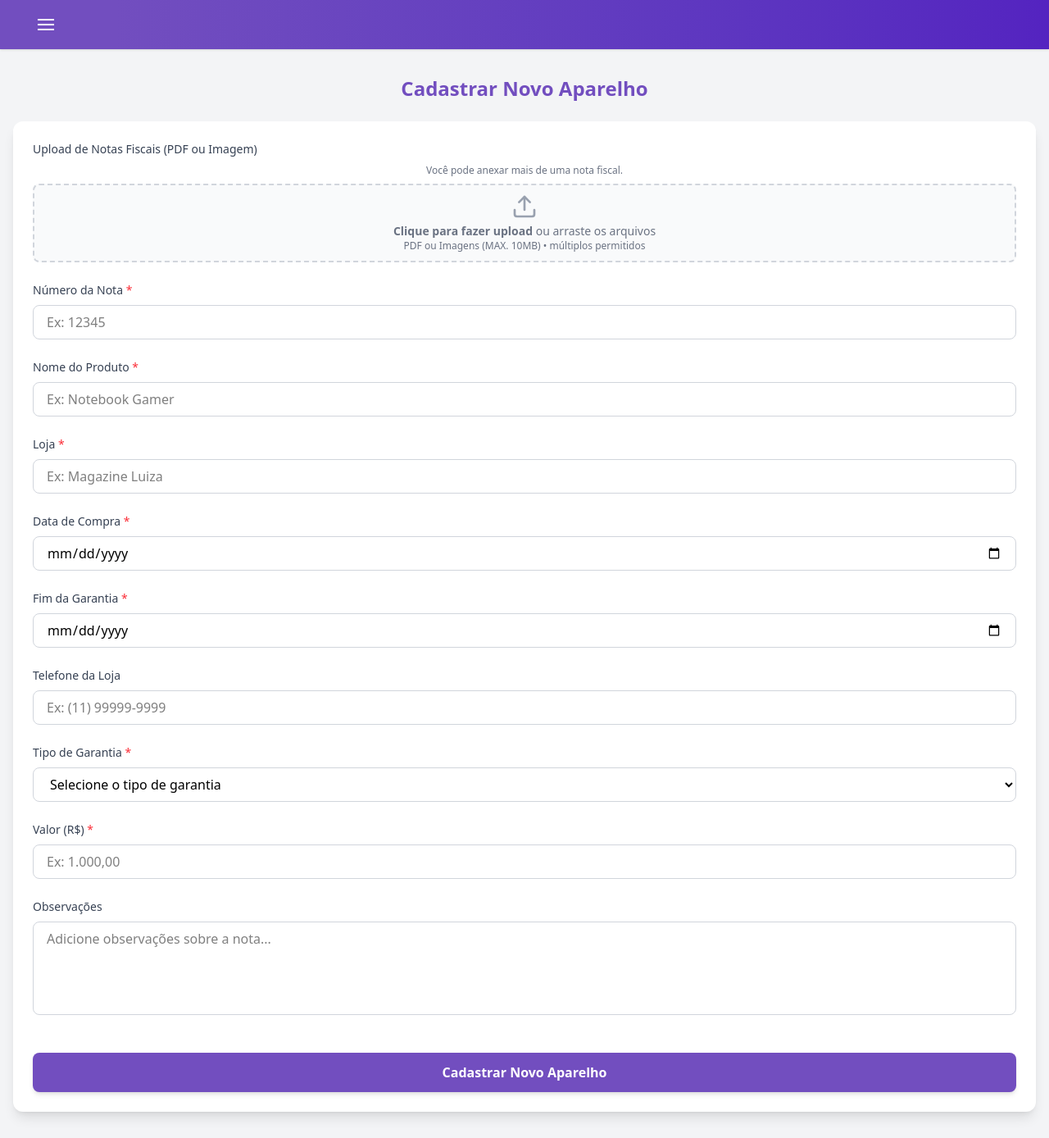
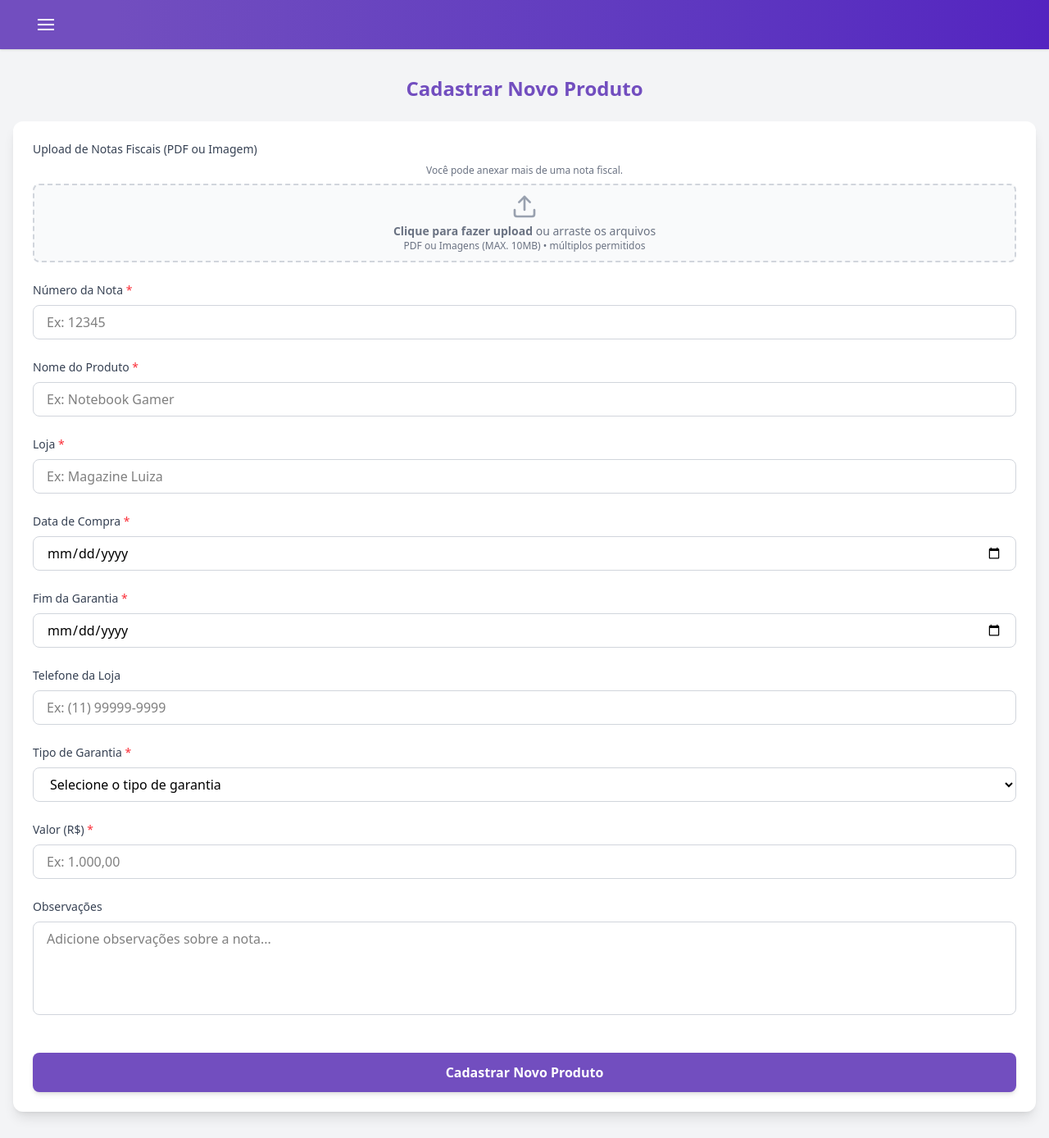
Before and after one commit to elielsondev/projeto_app_controle_de_garantia, a React (Vite) app: page /registration-note in a window 1280 px wide. Shown: the whole page at 82% size. Built offline with nearby package versions, Linux system fonts and the light colour scheme.

Commit message:
change from 'Aparelhos' to 'Produtos'

```diff
--- a/src/components/Sidebar.tsx
+++ b/src/components/Sidebar.tsx
@@ -71,7 +71,7 @@ const Sidebar = ({ isOpen, onClose }: SidebarProps) => {
                 className="flex items-center gap-2 font-medium w-full text-left hover:text-purple-200 transition-colors"
               >
                 <FileText size={18} />
-                Meus Aparelhos
+                Meus Produtos
               </button>
             </div>
 
--- a/src/pages/Home.tsx
+++ b/src/pages/Home.tsx
@@ -182,11 +182,11 @@ const Home = () => {
       {filteredAndSortedNotas.length === 0 ? (
         <div className="flex flex-col items-center justify-center py-20 px-4">
           <h2 className="text-2xl font-semibold text-gray-700 mb-2">
-            Nenhum aparelho encontrado
+            Nenhum produto encontrado
           </h2>
           <p className="text-gray-500 text-center max-w-md">
             {allNotas.length === 0
-              ? "Você ainda não possui aparelhos cadastrados. Clique no botão + para cadastrar um!"
+              ? "Você ainda não possui produtos cadastrados. Clique no botão + para cadastrar um!"
               : "Nenhuma nota corresponde aos filtros aplicados. Tente ajustar os filtros ou limpar a busca."}
           </p>
         </div>
--- a/src/pages/RegistrationNote.tsx
+++ b/src/pages/RegistrationNote.tsx
@@ -509,7 +509,7 @@ function RegistrationNote() {
           </button>
 
           <h1 className="text-2xl font-bold text-[#724EBF]">
-            {isEditMode ? "Editar Nota" : "Cadastrar Novo Aparelho"}
+            {isEditMode ? "Editar Nota" : "Cadastrar Novo Produto"}
           </h1>
         </div>
 
@@ -824,7 +824,7 @@ function RegistrationNote() {
               type="submit"
               className="w-full py-3 bg-[#724EBF] text-white font-semibold rounded-lg hover:bg-[#5a3a9f] transition-colors shadow-md"
             >
-              {isEditMode ? "Salvar Alterações" : "Cadastrar Novo Aparelho"}
+              {isEditMode ? "Salvar Alterações" : "Cadastrar Novo Produto"}
             </button>
           </div>
         </form>
--- a/src/pages/trash.tsx
+++ b/src/pages/trash.tsx
@@ -275,7 +275,7 @@ const Trash = () => {
             Sua lixeira está vazia
           </h2>
           <p className="text-gray-500 text-center max-w-md">
-            Notas excluídas aparecerão aqui e poderão ser restauradas ou excluídas permanentemente.
+            Aparelhos excluídos aparecerão aqui e poderão ser restaurados ou excluídos permanentemente.
           </p>
         </div>
       ) : (
```
